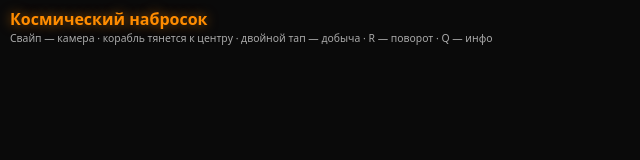
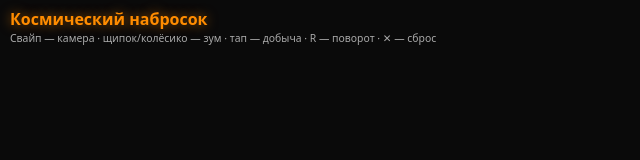
Before and after one commit to nefix148-ux/chys, a plain HTML site: page index.html in a window 1280 px wide. Shown: the full height of the page, 0-640 px from the left. Drawn offline with Linux system fonts and the light colour scheme.

Commit message:
Зум камеры, большой корабль, анимации и улучшенная графика (game.js + render.js)

```diff
--- a/index.html
+++ b/index.html
@@ -14,9 +14,10 @@ canvas{display:block;width:100%;height:100%;background:#0a0a0a}
 </style>
 </head>
 <body>
-<div id="ui"><h1>Космический набросок</h1><div class="info">Свайп — камера · корабль тянется к центру · двойной тап — добыча · R — поворот · Q — инфо</div></div>
+<div id="ui"><h1>Космический набросок</h1><div class="info">Свайп — камера · щипок/колёсико — зум · тап — добыча · R — поворот · ✕ — сброс</div></div>
 <canvas id="game"></canvas>
 <script src="js/defs.js"></script>
 <script src="js/game.js"></script>
+<script src="js/render.js"></script>
 </body>
 </html>
```
